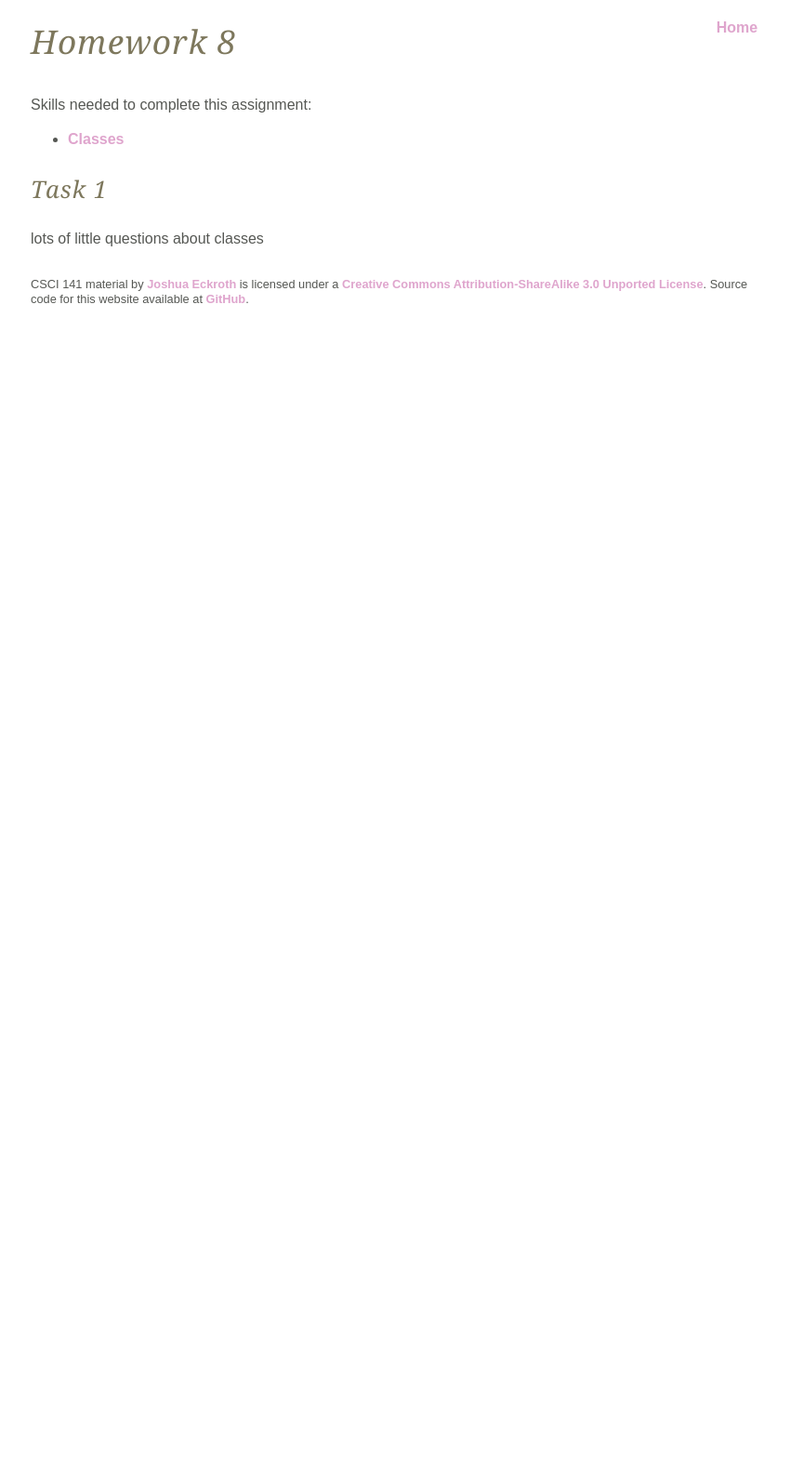
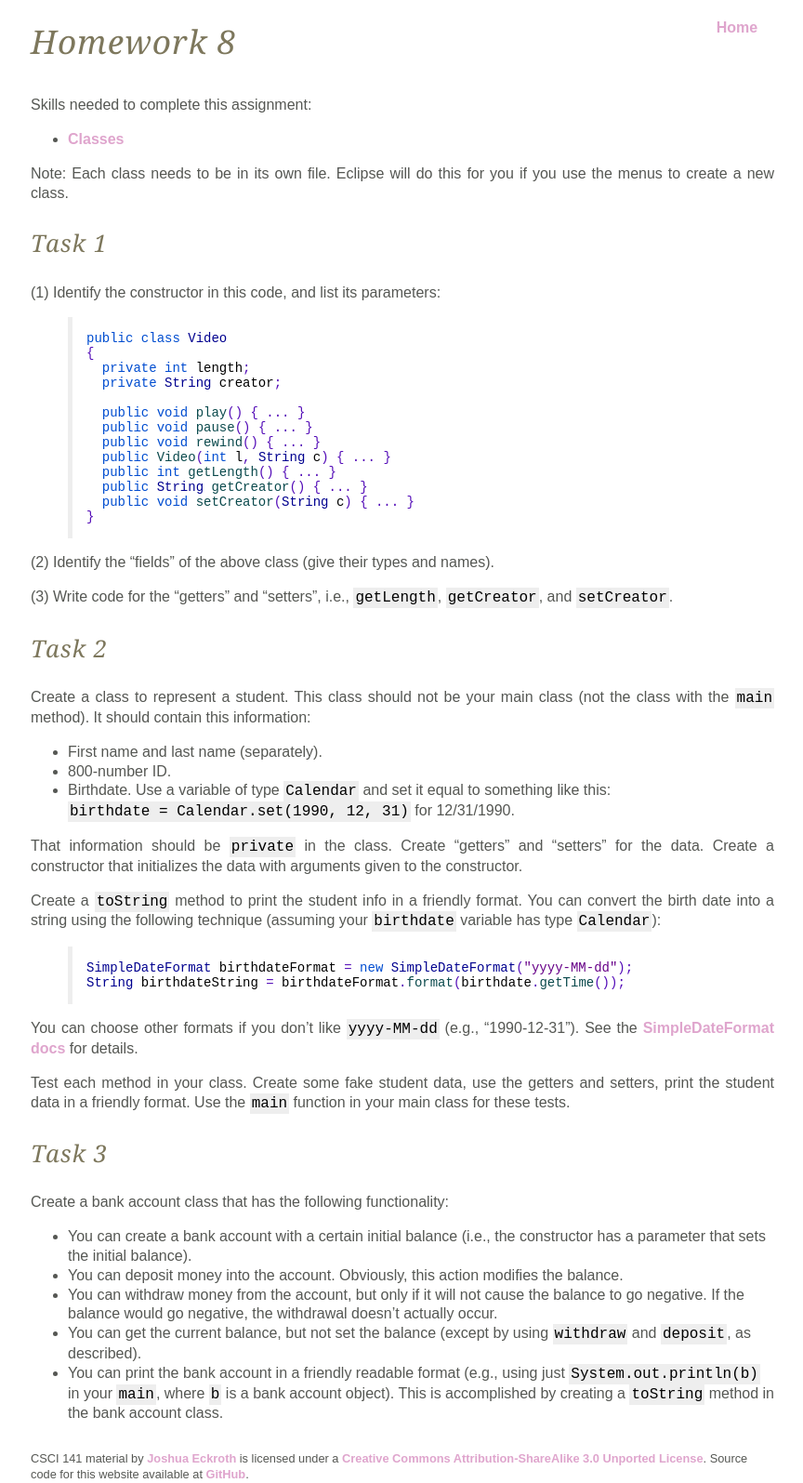
Before and after one commit to joshuaeckroth/csci141-website, a Jekyll site: the page built from homework/homework-8.markdown, in a window 1280 px wide. Shown: the whole page at 93% size, without its empty margins (207-1071 px from the left). Built offline with Jekyll 4.4.1, drawn with Linux system fonts in a browser that asks for light colours; Markdown is read by kramdown in place of the engine named in the settings; before the commit the page ends 900 px from its top, so only the background shows below that.

Commit message:
Wrote HW 8.

```diff
--- a/homework/homework-8.markdown
+++ b/homework/homework-8.markdown
@@ -7,6 +7,59 @@ Skills needed to complete this assignment:
 
 - [Classes](/lecture/classes.html)
 
+Note: Each class needs to be in its own file. Eclipse will do this for you if you use the menus to create a new class.
+
 ## Task 1
 
-lots of little questions about classes
+(1) Identify the constructor in this code, and list its parameters:
+
+{% highlight java %}
+public class Video
+{
+  private int length;
+  private String creator;
+
+  public void play() { ... }
+  public void pause() { ... }
+  public void rewind() { ... }
+  public Video(int l, String c) { ... }
+  public int getLength() { ... }
+  public String getCreator() { ... }
+  public void setCreator(String c) { ... }
+}
+{% endhighlight %}
+
+(2) Identify the "fields" of the above class (give their types and names).
+
+(3) Write code for the "getters" and "setters", i.e., `getLength`, `getCreator`, and `setCreator`.
+
+## Task 2
+
+Create a class to represent a student. This class should not be your main class (not the class with the `main` method). It should contain this information:
+
+- First name and last name (separately).
+- 800-number ID.
+- Birthdate. Use a variable of type `Calendar` and set it equal to something like this: `birthdate = Calendar.set(1990, 12, 31)` for 12/31/1990.
+
+That information should be `private` in the class. Create "getters" and "setters" for the data. Create a constructor that initializes the data with arguments given to the constructor.
+
+Create a `toString` method to print the student info in a friendly format. You can convert the birth date into a string using the following technique (assuming your `birthdate` variable has type `Calendar`):
+
+{% highlight java %}
+SimpleDateFormat birthdateFormat = new SimpleDateFormat("yyyy-MM-dd");
+String birthdateString = birthdateFormat.format(birthdate.getTime());
+{% endhighlight %}
+
+You can choose other formats if you don't like `yyyy-MM-dd` (e.g., "1990-12-31"). See the [SimpleDateFormat docs](http://docs.oracle.com/javase/7/docs/api/java/text/SimpleDateFormat.html) for details.
+
+Test each method in your class. Create some fake student data, use the getters and setters, print the student data in a friendly format. Use the `main` function in your main class for these tests.
+
+## Task 3
+
+Create a bank account class that has the following functionality:
+
+- You can create a bank account with a certain initial balance (i.e., the constructor has a parameter that sets the initial balance).
+- You can deposit money into the account. Obviously, this action modifies the balance.
+- You can withdraw money from the account, but only if it will not cause the balance to go negative. If the balance would go negative, the withdrawal doesn't actually occur.
+- You can get the current balance, but not set the balance (except by using `withdraw` and `deposit`, as described).
+- You can print the bank account in a friendly readable format (e.g., using just `System.out.println(b)` in your `main`, where `b` is a bank account object). This is accomplished by creating a `toString` method in the bank account class.
--- a/index.html
+++ b/index.html
@@ -74,7 +73,7 @@ layout: home
     </li>
     <li>
       <a href="homework/homework-8.html">Homework 8</a>
-      <span class="due">Due Tue, 3/17, 11:59pm</span>
+      <span class="due"><b>Due Thur, 3/19, 11:59pm</b></span>
     </li>
     <li>
       <a href="homework/homework-9.html">Homework 9</a>
```
Also changed, not shown: other parts of index.html (+1 -2 lines), lecture/classes.markdown (+16 -0 lines).
